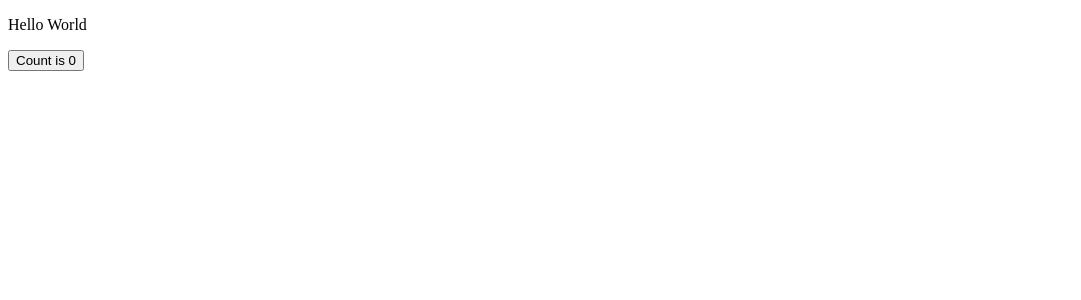
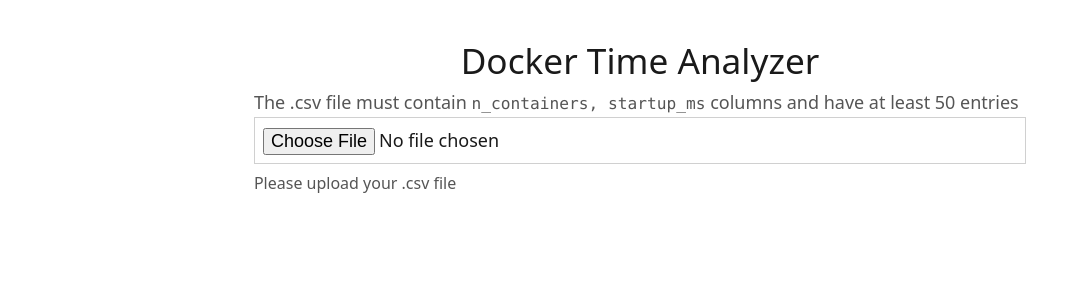
Before and after one commit to ItakawaM/docker-time-analysis, a Svelte app in the folder frontend/: page / in a window 1280 px wide. Shown: the top 300 px of the page, without its empty margins (0-1081 px from the left). Built offline with nearby package versions, Linux system fonts and the light colour scheme.

Commit message:
feat(components): define CSVFileInput component

```diff
--- a/frontend/index.html
+++ b/frontend/index.html
@@ -7,7 +7,7 @@
 		<title>frontend</title>
 	</head>
 	<body>
-    <div id="app"></div>
+		<main id="app"></main>
 		<script type="module" src="/src/main.ts"></script>
 	</body>
 </html>
--- a/frontend/src/App.svelte
+++ b/frontend/src/App.svelte
@@ -1,8 +1,40 @@
 <script lang="ts">
-  import Counter from "./lib/Counter.svelte";
+	import type { UploadResponse } from './lib/api/models';
+	import CSVFileInput from './lib/components/CSVFileInput.svelte';
+
+	let uploadResponse: UploadResponse | null = $state(null);
+	function handleSuccess(data: UploadResponse): void {
+		uploadResponse = data;
+	}
+
+	function handleError(): void {
+		uploadResponse = null;
+	}
 </script>
 
 <section>
-  <p>Hello World</p>
-  <Counter />
+	<h1 id="title">Docker Time Analyzer</h1>
+
+	<p class="instructions">
+		The .csv file must contain <code>n_containers, startup_ms</code> columns and have at least 50 entries
+	</p>
+
+	<CSVFileInput onSuccess={handleSuccess} onError={handleError} />
+
+	{#if uploadResponse}
+		<p>Here comes the slider...</p>
+	{/if}
 </section>
+
+<style>
+	#title {
+		text-align: center;
+		font-size: 2.2rem;
+	}
+
+	.instructions {
+		text-align: left;
+		color: light-dark(#555, #aaa);
+		margin-inline: auto;
+	}
+</style>
--- a/frontend/src/app.css
+++ b/frontend/src/app.css
@@ -0,0 +1,65 @@
+*,
+*::before,
+*::after {
+	margin: 0;
+	padding: 0;
+	box-sizing: border-box;
+	font: inherit;
+}
+
+html {
+	color-scheme: light dark;
+	-webkit-text-size-adjust: 100%;
+}
+
+body {
+	min-height: 100vh;
+	font-family:
+		system-ui,
+		-apple-system,
+		BlinkMacSystemFont,
+		'Segoe UI',
+		Roboto,
+		Oxygen,
+		Ubuntu,
+		Cantarell,
+		'Open Sans',
+		'Helvetica Neue',
+		sans-serif;
+	font-size: 1.125rem;
+	line-height: 1.6;
+	color: light-dark(#1a1a1a, #e8e8e8);
+	background-color: light-dark(#ffffff, #141414);
+	-webkit-font-smoothing: antialiased;
+}
+
+#app {
+	width: min(75ch, 100% - 4rem);
+	margin-inline: auto;
+	padding-block: 2rem;
+}
+
+input,
+textarea,
+button,
+select {
+	font: inherit;
+}
+
+code {
+	font-family: ui-monospace, 'Cascadia Code', 'Source Code Pro', Menlo, Consolas, monospace;
+	font-size: 0.9em;
+}
+
+.status {
+	font-size: 1rem;
+	margin: 0;
+	color: light-dark(#555, #aaa);
+	transition-duration: 300ms;
+}
+.success {
+	color: light-dark(#1a7a3f, #4caf7d);
+}
+.error {
+	color: light-dark(#b91c1c, #f87171);
+}
--- a/frontend/src/lib/Counter.svelte
+++ /dev/null
@@ -1,10 +0,0 @@
-<script lang="ts">
-  let count: number = $state(0)
-  const increment = () => {
-    count += 1
-  }
-</script>
-
-<button type="button" class="counter" onclick={increment}>
-  Count is {count}
-</button>
--- /dev/null
+++ b/frontend/src/lib/components/CSVFileInput.svelte
@@ -0,0 +1,83 @@
+<script lang="ts">
+	import type { UploadResponse } from '../api/models';
+	import { postUpload } from '../api/services';
+
+	type Props = {
+		onSuccess?: (data: UploadResponse) => void;
+		onError?: () => void;
+	};
+	let { onSuccess, onError }: Props = $props();
+
+	let files: FileList | null = $state(null);
+
+	type Status = 'idle' | 'uploading' | 'success' | 'error';
+	let status = $state<Status>('idle');
+
+	let errorMessage: string = $state('');
+	let successMessage: string = $state('');
+
+	async function uploadCSV() {
+		let file = files?.[0];
+		if (!file) return;
+
+		status = 'uploading';
+		errorMessage = '';
+		successMessage = '';
+
+		try {
+			const response = await postUpload(file);
+			successMessage = `Successfully parsed ${response.parsedRows} rows`;
+			status = 'success';
+
+			onSuccess?.(response);
+		} catch (err) {
+			const error = err instanceof Error ? err : new Error('Unknown error');
+			errorMessage = error.message;
+			status = 'error';
+
+			onError?.();
+		}
+	}
+</script>
+
+<div class="input-wrapper">
+	<input
+		type="file"
+		accept=".csv"
+		disabled={status === 'uploading'}
+		bind:files
+		onchange={uploadCSV}
+	/>
+	<p class="status {status}">
+		{#if status === 'idle'}
+			Please upload your .csv file
+		{:else if status === 'uploading'}
+			Uploading your file...
+		{:else if status === 'error'}
+			{errorMessage}
+		{:else if status === 'success'}
+			{successMessage}
+		{/if}
+	</p>
+</div>
+
+<style>
+	.input-wrapper {
+		display: flex;
+		flex-direction: column;
+		gap: 0.4rem;
+	}
+
+	input[type='file'] {
+		border: 1px solid light-dark(#d0d0d0, #3a3a3a);
+		background-color: light-dark(#ffffff, #1e1e1e);
+		color: inherit;
+		padding: 0.5rem 0.5rem;
+		cursor: pointer;
+
+		&:disabled {
+			opacity: 0.6;
+			cursor: not-allowed;
+		}
+	}
+</style>
```
Lines whose indentation alone changed are shown as unchanged.
